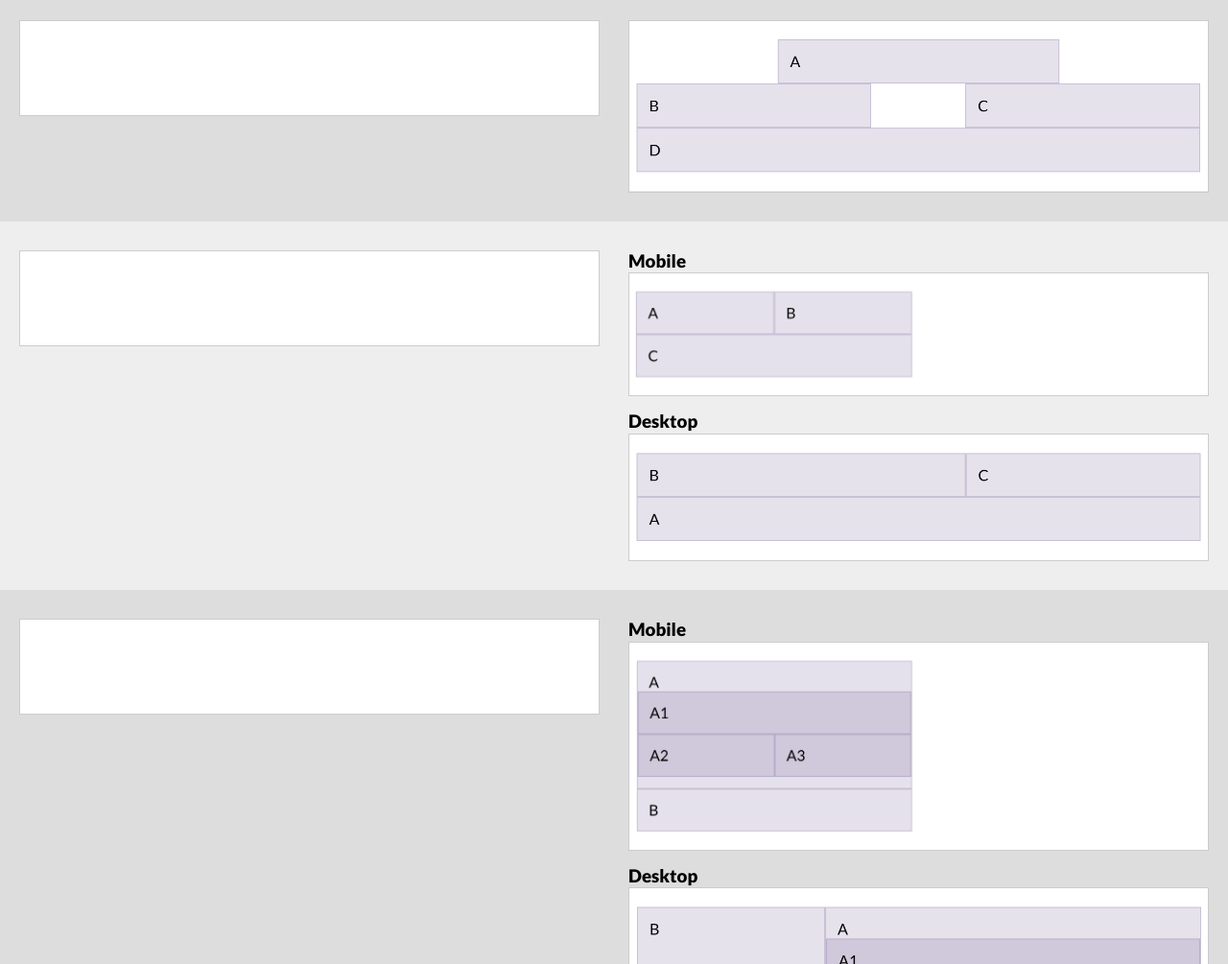
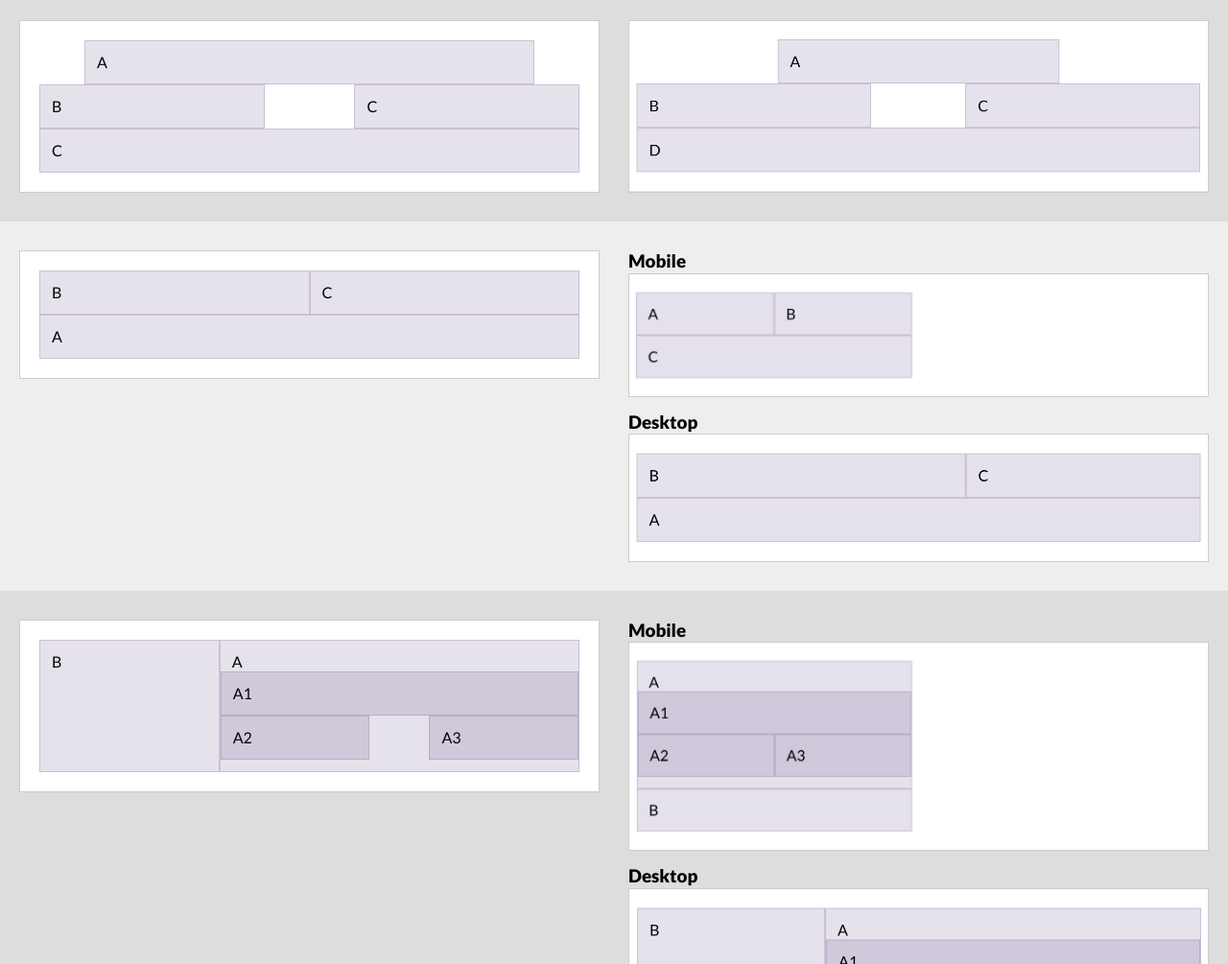
Before and after one commit to nbuntsch/examen-revision-imd21, a website built with Parcel: page src/index.html in a window 1280 px wide. Shown: the part 4560-5565 px from the top of the page at 96% size. Built offline with nearby package versions, Linux system fonts and the light colour scheme.

Commit message:
Terminer le bootstrap c

```diff
--- a/src/exercises/bootstrap-c1.html
+++ b/src/exercises/bootstrap-c1.html
@@ -1,3 +1,10 @@
 <div class="l-exercice" id="bootstrap-c1">
-  <!-- exercice ici -->
+  <div class="container">
+    <div class="row">
+      <div class="col-10 offset-1">A</div>
+      <div class="col-5">B</div>
+      <div class="col-5 offset-2">C</div>
+      <div class="col-12">C</div>
+    </div>
+  </div>
 </div>
--- a/src/exercises/bootstrap-c2.html
+++ b/src/exercises/bootstrap-c2.html
@@ -1,3 +1,9 @@
 <div class="l-exercice" id="bootstrap-c2">
-  <!-- exercice ici -->
+  <div class="container">
+    <div class="row">
+      <div class="col-6 col-lg-12 order-lg-3">A</div>
+      <div class="col-6 col-lg-6 order-lg-1">B</div>
+      <div class="col-12 col-lg-6 order-lg-2">C</div>
+    </div>
+  </div>
 </div>
--- a/src/exercises/bootstrap-c3.html
+++ b/src/exercises/bootstrap-c3.html
@@ -1,3 +1,15 @@
 <div class="l-exercice" id="bootstrap-c3">
-  <!-- exercice ici -->
+  <div class="container">
+    <div class="row">
+      <div class="col-12 col-lg-8 order-lg-2">
+        A
+        <div class="row">
+          <div class="col-12 col-lg-12">A1</div>
+          <div class="col-6 col-lg-5">A2</div>
+          <div class="col-6 col-lg-5 offset-lg-2">A3</div>
+        </div>
+      </div>
+      <div class="col-12 col-lg-4 order-lg-1">B</div>
+    </div>
+  </div>
 </div>
```
